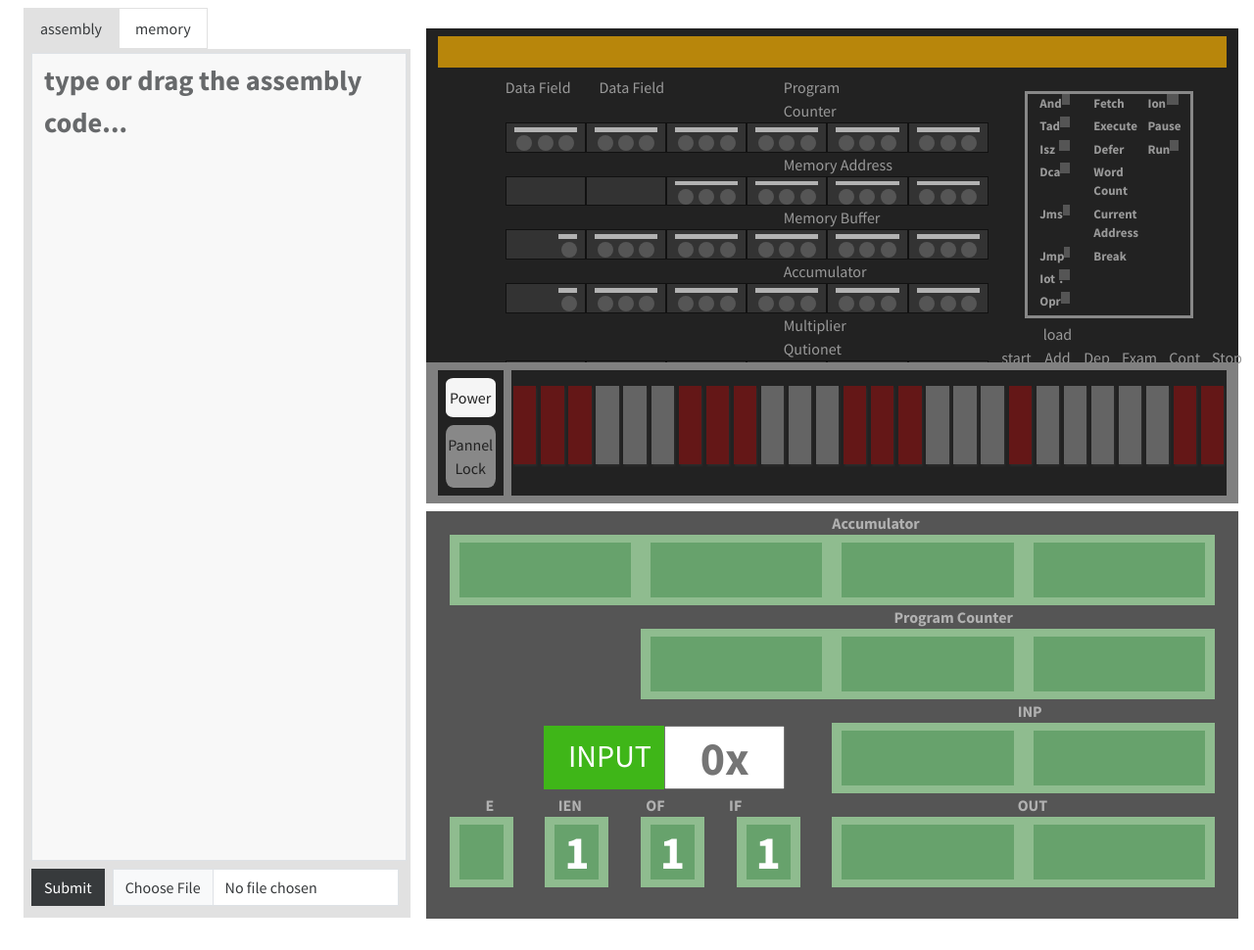
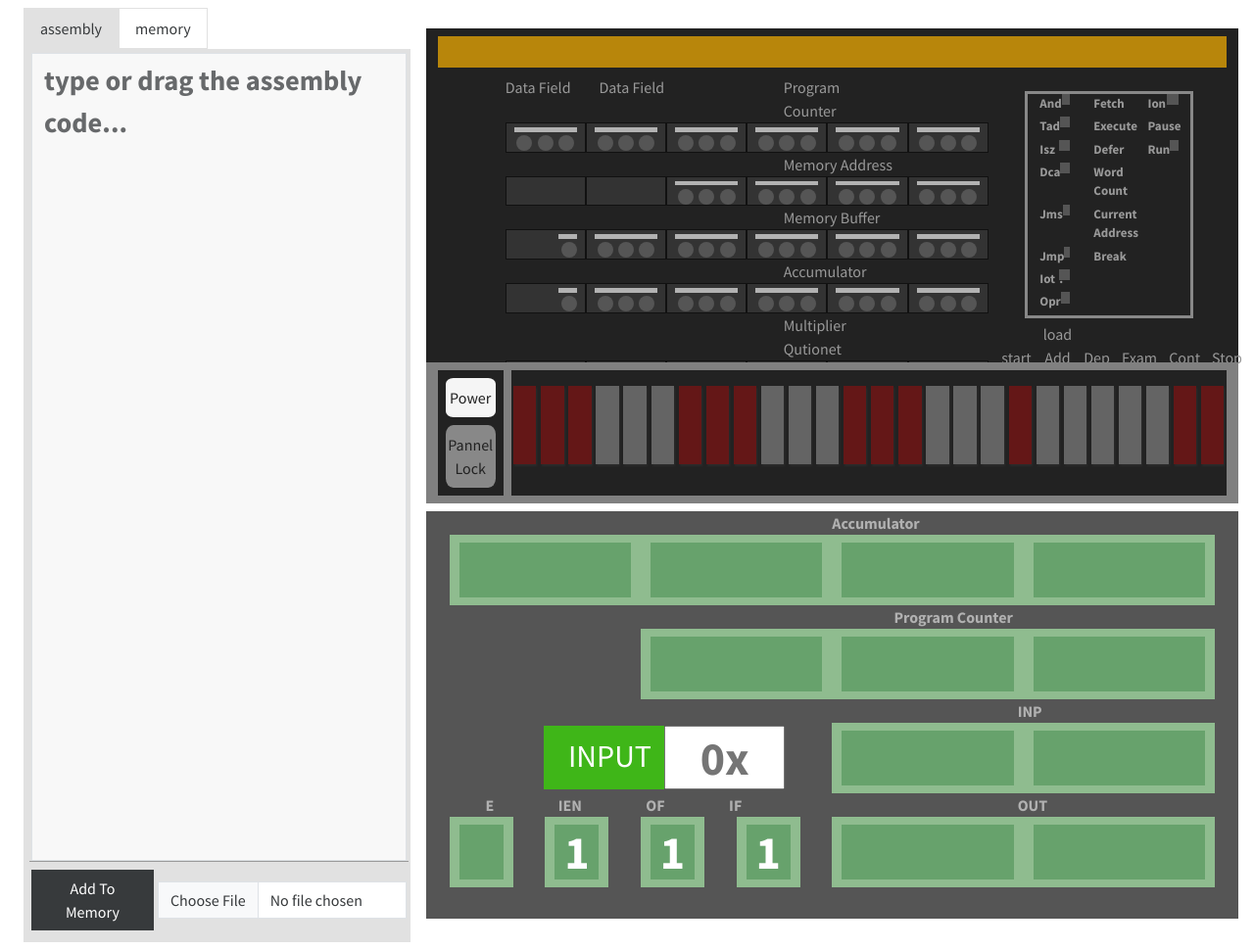
Before and after one commit to MMDs-team/PDP8-Simulator-application, an Electron app: page index.html in a window 1280 px wide. Shown: the top 970 px of the page at 98% size. Drawn offline with Linux system fonts and the light colour scheme; no server answers.

Commit message:
the addtomemory btn changed

```diff
--- a/index.html
+++ b/index.html
@@ -31,9 +31,13 @@
                     <textarea class="form-control" id="exampleTextarea" rows="19" placeholder="type or drag the assembly code..."></textarea>
                   </div>
                 </fieldset>
-                <div class="wrap--btn-left">
-                  <button type="submit" class="btn btn-secondary m-2 ms-0" id="sendAssem">Submit</button>
-                  <input class="form-control inp--file me-2" type="file" id="formFile">
+                <div class="row g-0 gx-1 wrap--btn-add">
+                  <div class="col-4">
+                    <button type="submit" class="btn btn-secondary my-2 w-100" id="sendAssem">Add To Memory</button>
+                  </div>
+                  <div class="col-8 inp--file">
+                    <input class="form-control" type="file" id="formFile">
+                  </div>
                 </div>
               </form>
             </div>
--- a/styles.css
+++ b/styles.css
@@ -51,10 +51,17 @@
     display: flex;
     align-items: center;
 }
-
+.wrap--btn-add{
+    border-top: 1px solid #999;
+}
+#sendAssem:active{
+    background-color: #ddd;
+    color: #111;
+}
 
 .inp--file{
-    /* height: 2.45rem; */
+    align-items: center;
+    display: flex;
 }
 
 /* ////////////////////righy pdp/////////////////////////////// */
@@ -390,11 +397,9 @@
     justify-content: space-between;
 }
 
-.instructions-wrap{
+/* .instructions-wrap{} */
 
-}
-
-.instructions-wrappper{}
+/* .instructions-wrappper{} */
 
 
 .mem-btn-wrap{
```
